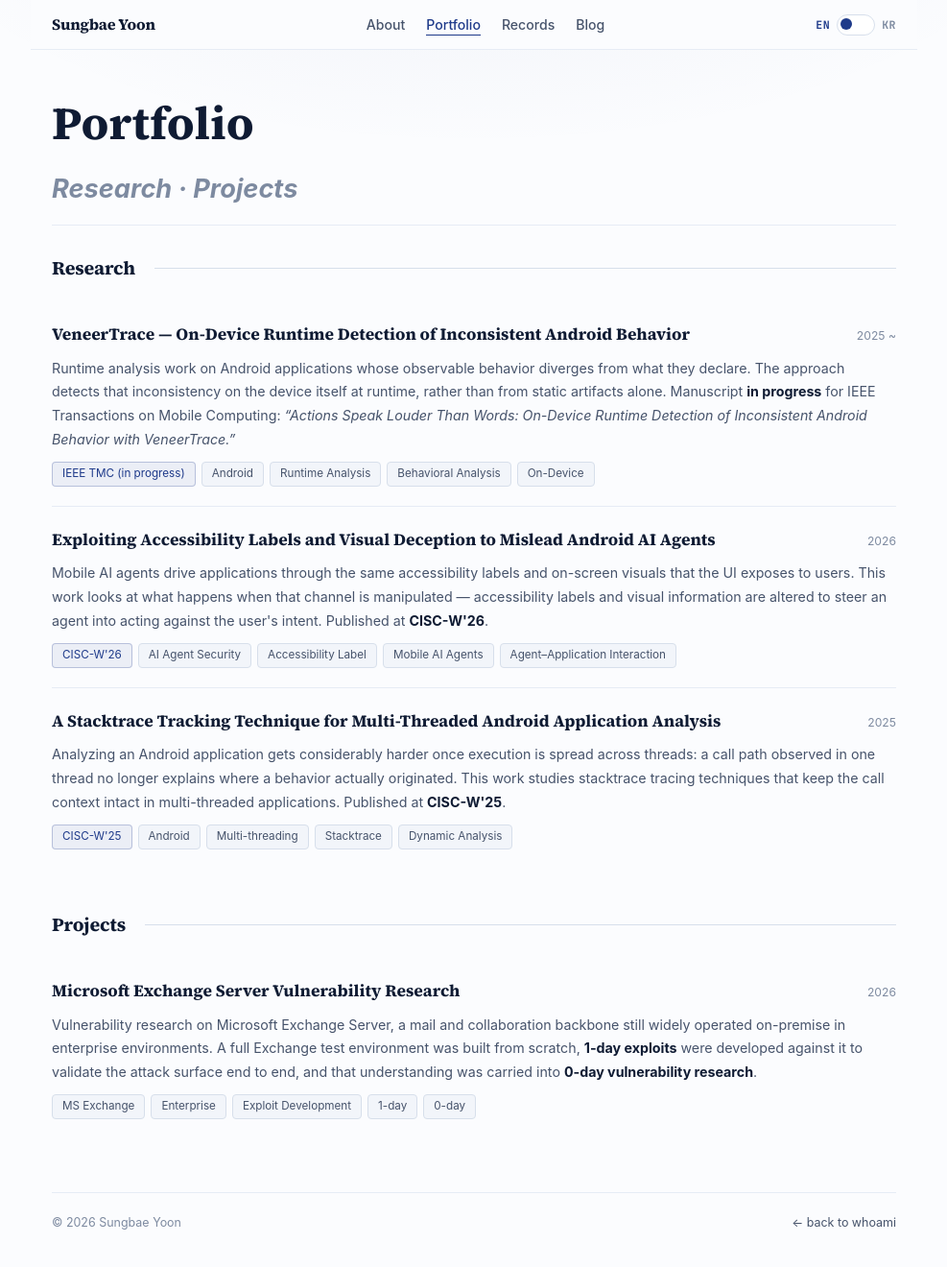
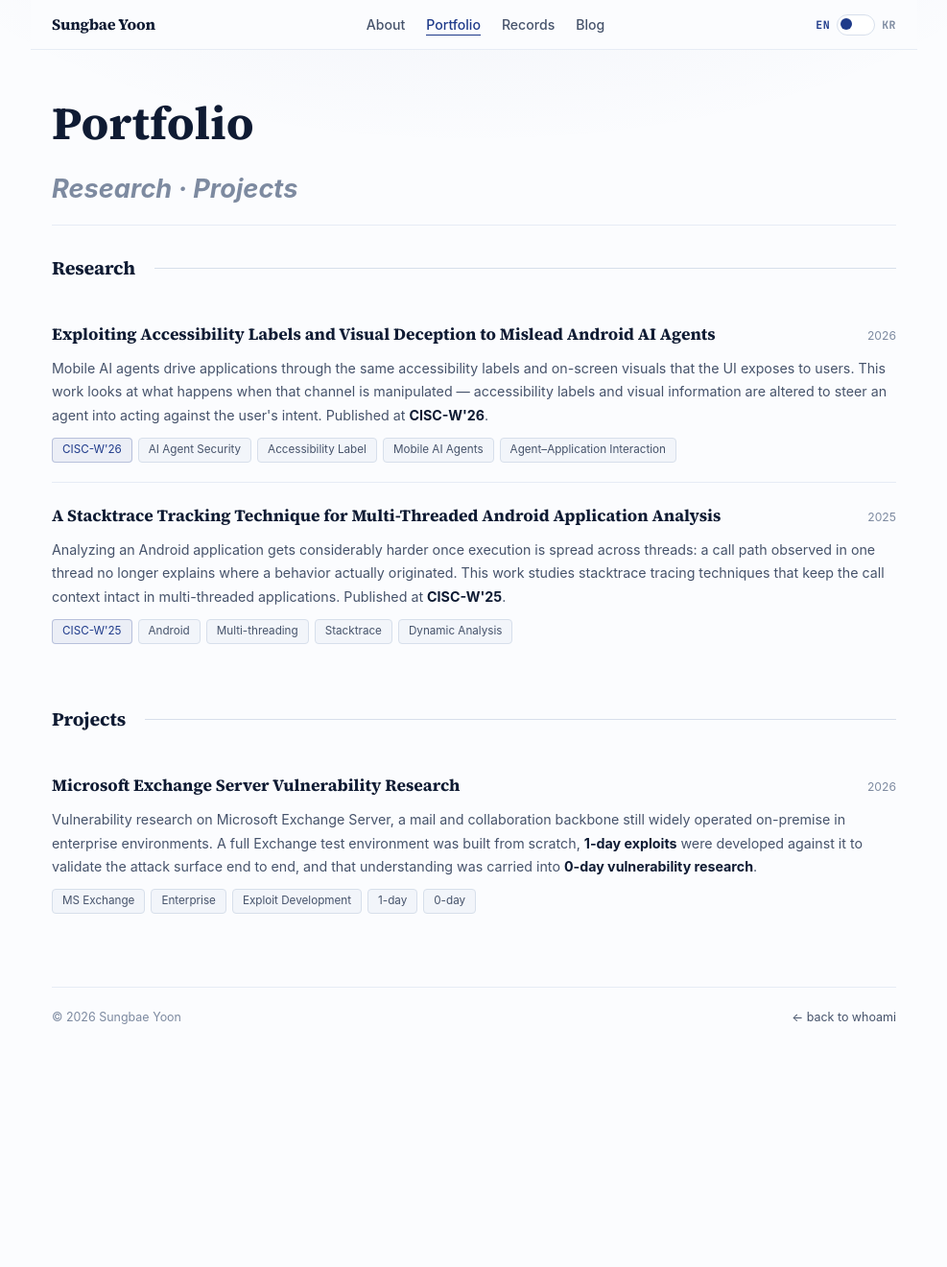
Before and after one commit to Ygrail/Ygrail.github.io, a Jekyll site: the page built from portfolio.md, in a window 1280 px wide and 1356 px high. Shown: the top 1320 px of the window at 96% size, without its empty margins (146-1133 px from the left). Built offline with Jekyll 4.4.1, drawn with Linux system fonts in a browser that asks for light colours; some web fonts are replaced.

Commit message:
Remove VeneerTrace entries for blind TMC submission
Drop the in-progress VeneerTrace manuscript from the home page
activity list, the publications list, and the portfolio research
section while it is under anonymous review. Content is held locally
under _private/ (gitignored) for later restoration.

Co-Authored-By: Claude Opus 4.8 <noreply@anthropic.com>

```diff
--- a/portfolio.md
+++ b/portfolio.md
@@ -16,26 +16,6 @@ permalink: /portfolio/
 <!-- ==================== RESEARCH ==================== -->
 <section class="sec" id="research">
   <h2 class="sec__title" data-label="Research">research</h2>
-
-  <!-- ===== VeneerTrace ===== -->
-  <div class="pf-project" id="veneertrace">
-    <div class="pf-project__header">
-      <h3 class="pf-project__name" data-en="VeneerTrace — On-Device Runtime Detection of Inconsistent Android Behavior" data-ko="VeneerTrace — 온디바이스 런타임 안드로이드 이상 행위 탐지">VeneerTrace — On-Device Runtime Detection of Inconsistent Android Behavior</h3>
-      <span class="pf-project__period">2025 ~</span>
-    </div>
-    <p class="pf-project__desc"
-       data-en="Runtime analysis work on Android applications whose observable behavior diverges from what they declare. The approach detects that inconsistency on the device itself at runtime, rather than from static artifacts alone. Manuscript <strong>in progress</strong> for IEEE Transactions on Mobile Computing: <em>“Actions Speak Louder Than Words: On-Device Runtime Detection of Inconsistent Android Behavior with VeneerTrace.”</em>"
-       data-ko="선언된 동작과 실제로 관측되는 동작이 어긋나는 안드로이드 애플리케이션을 대상으로 한 런타임 분석 연구입니다. 정적 정보에만 의존하지 않고, 기기 위에서 런타임에 그 불일치를 탐지하는 방식을 다룹니다. <strong>IEEE Transactions on Mobile Computing</strong>에 <em>“Actions Speak Louder Than Words: On-Device Runtime Detection of Inconsistent Android Behavior with VeneerTrace”</em> 제목으로 논문 작성 중입니다.">
-    Runtime analysis work on Android applications whose observable behavior diverges from what they declare. The approach detects that inconsistency on the device itself at runtime, rather than from static artifacts alone. Manuscript <strong>in progress</strong> for IEEE Transactions on Mobile Computing: <em>“Actions Speak Louder Than Words: On-Device Runtime Detection of Inconsistent Android Behavior with VeneerTrace.”</em>
-    </p>
-    <div class="pf-project__tags">
-      <span class="tag tag--accent">IEEE TMC (in progress)</span>
-      <span class="tag">Android</span>
-      <span class="tag">Runtime Analysis</span>
-      <span class="tag">Behavioral Analysis</span>
-      <span class="tag">On-Device</span>
-    </div>
-  </div>
 
   <!-- ===== AI Agent manipulation ===== -->
   <div class="pf-project" id="ai-agent">
```
Also changed, not shown: index.md (+0 -14 lines), 1 other file.
